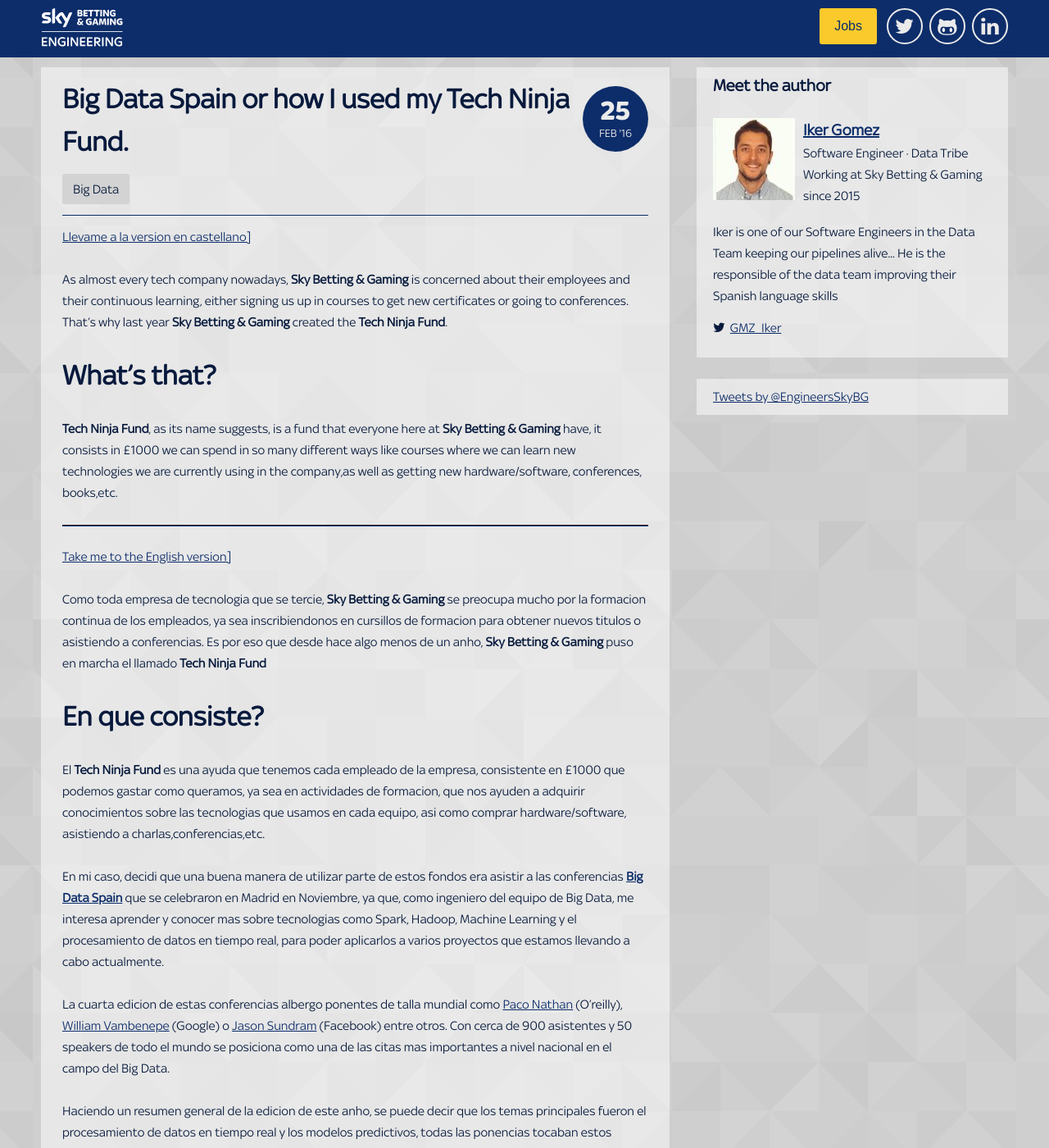
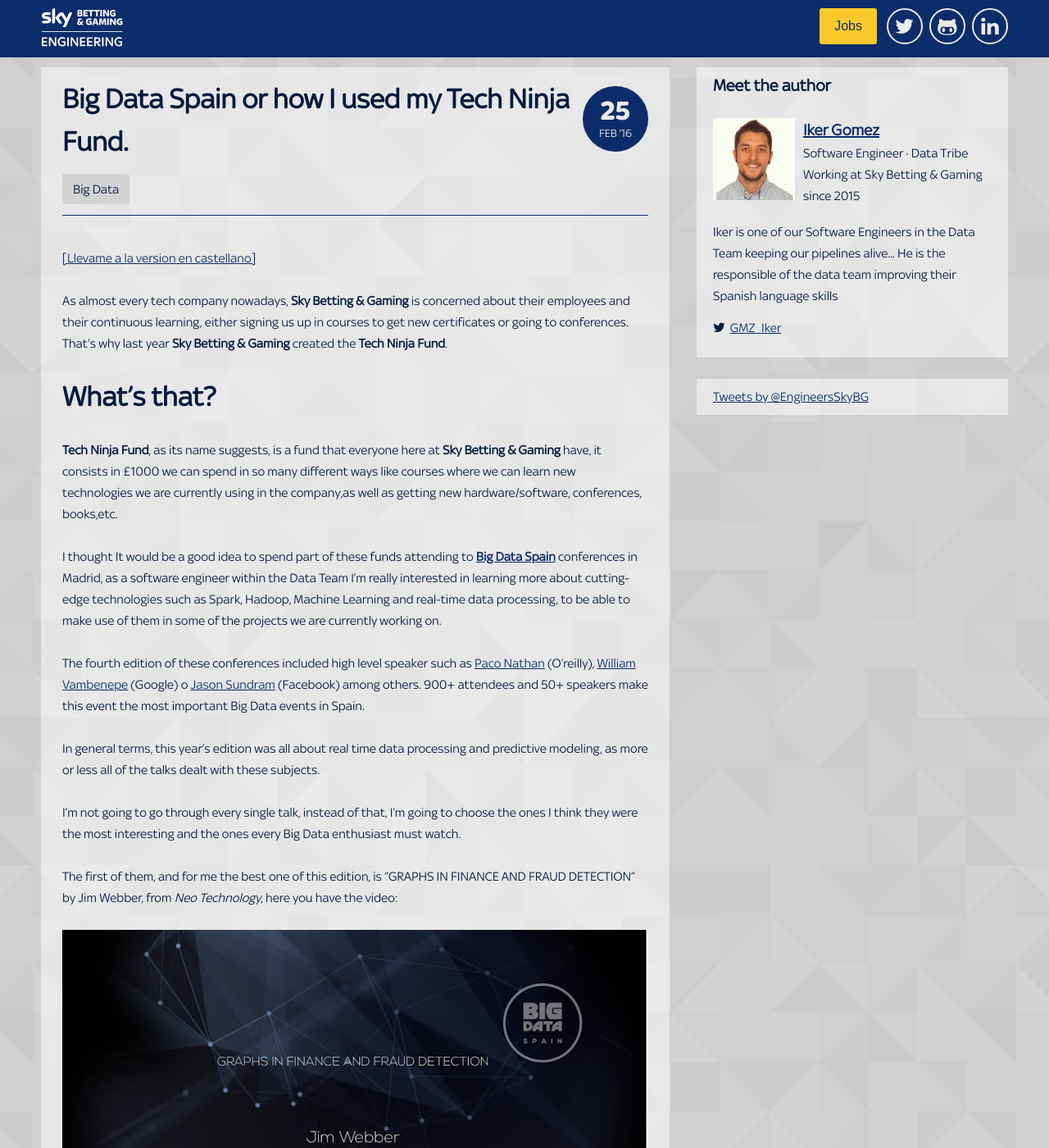
Before and after one commit to skybet/skybet.github.io, a Jekyll site: the page built from _posts/2015-10-29-big-data-madrid.md, in a window 1280 px wide and 1400 px high, scrolled down 384 px. Shown: the whole window at 82% size. Built offline with Jekyll 4.4.1, drawn with Linux system fonts in a browser that asks for light colours; nearby versions of some CDN libraries; some web fonts are replaced; Markdown is read by kramdown in place of the engine named in the settings; comment, search, counter and statistics services are not loaded; some of the changed text lies outside the part shown.

Commit message:
second commit

```diff
--- a/_posts/2015-10-29-big-data-madrid.md
+++ b/_posts/2015-10-29-big-data-madrid.md
@@ -7,8 +7,11 @@
 tags:       Big, Data, Spain, Madrid, Real-time, Predictive, Tech Ninja Fund
 author:     iker_gomez
 ---
+
 <a name="english"></a>
-<a href="#spanish">Llevame a la version en castellano]</a>
+
+
+<a href="#spanish">[Llevame a la version en castellano]</a>
 
 As almost every tech company nowadays, **Sky Betting & Gaming** is concerned about their employees and their continuous learning, either signing us up in courses to get new certificates or going to conferences.
 That's why last year **Sky Betting & Gaming** created the **Tech Ninja Fund**.
@@ -16,13 +19,26 @@
 # What's that?
 **Tech Ninja Fund**, as its name suggests, is a fund that everyone here at **Sky Betting & Gaming** have, it consists in £1000 we can spend in so many different ways like courses where we can learn new technologies we are currently using in the company,as well as getting new hardware/software, conferences, books,etc.
 
+I thought It would be a good idea to spend part of these funds attending to **[Big Data Spain](http://www.bigdataspain.org/)** conferences in Madrid, as a software engineer within the Data Team I'm really interested in learning more about cutting-edge technologies such as Spark, Hadoop, Machine Learning and real-time data processing, to be able to make use of them in some of the projects we are currently working on.
 
+The fourth edition of these conferences included high level speaker such as [Paco Nathan](https://www.linkedin.com/in/ceteri) (O'reilly), [William Vambenepe](https://www.linkedin.com/in/vambenepe) (Google) o [Jason Sundram](https://www.linkedin.com/in/jsundram) (Facebook) among others.
+900+ attendees and 50+ speakers make this event the most important Big Data events in Spain.
 
+In general terms, this year's edition was all about real time data processing and predictive modeling, as more or less all of the talks dealt with these subjects.
+
+I'm not going to go through every single talk, instead of that, I'm going to choose the ones I think they were the most interesting and the ones every Big Data enthusiast must watch.
+
+The first of them, and for me the best one of this edition, is "GRAPHS IN FINANCE AND FRAUD DETECTION" by Jim Webber, from _Neo Technology_, here you have the video:
+
+ [![Graphs in Fraude detection](/images/GraphsinFinance.png)](https://www.youtube.com/watch?v=vgE8Buqmry0 "Graphs in fraud detection")
+
+ I must say It was a really funny talk as well as useful,
 ---
 
 <a name="spanish"></a>
-<a href="#english">Take me to the English version]</a>
 
+
+<a href="#english">[Take me to the English version]</a>
 
 Como toda empresa de tecnologia que se tercie, **Sky Betting & Gaming** se preocupa mucho por la formacion continua de los empleados, ya sea inscribiendonos en cursillos de formacion para obtener nuevos titulos o asistiendo a conferencias.
 Es por eso que desde hace algo menos de un anho, **Sky Betting & Gaming** puso en marcha el llamado **Tech Ninja Fund**
```
